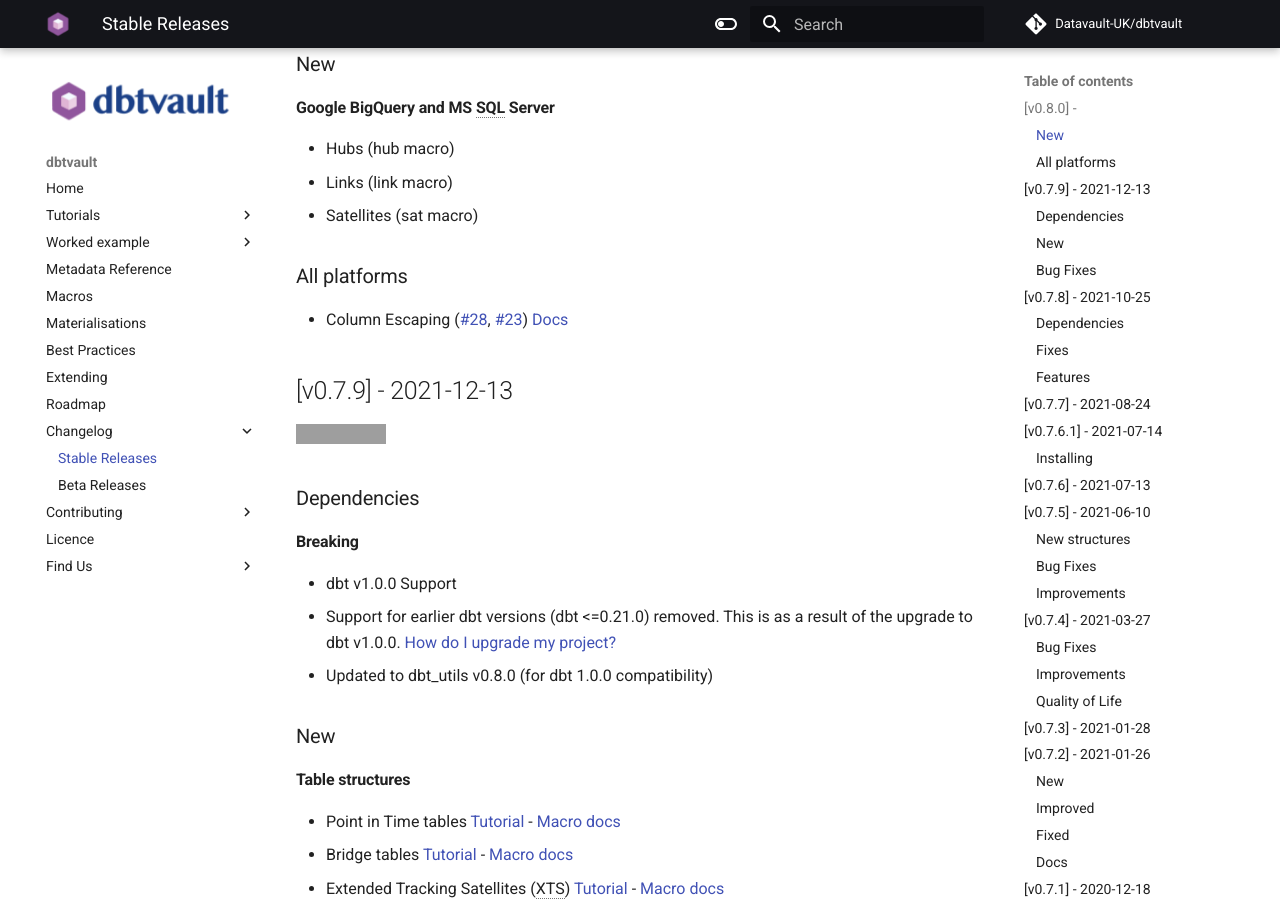
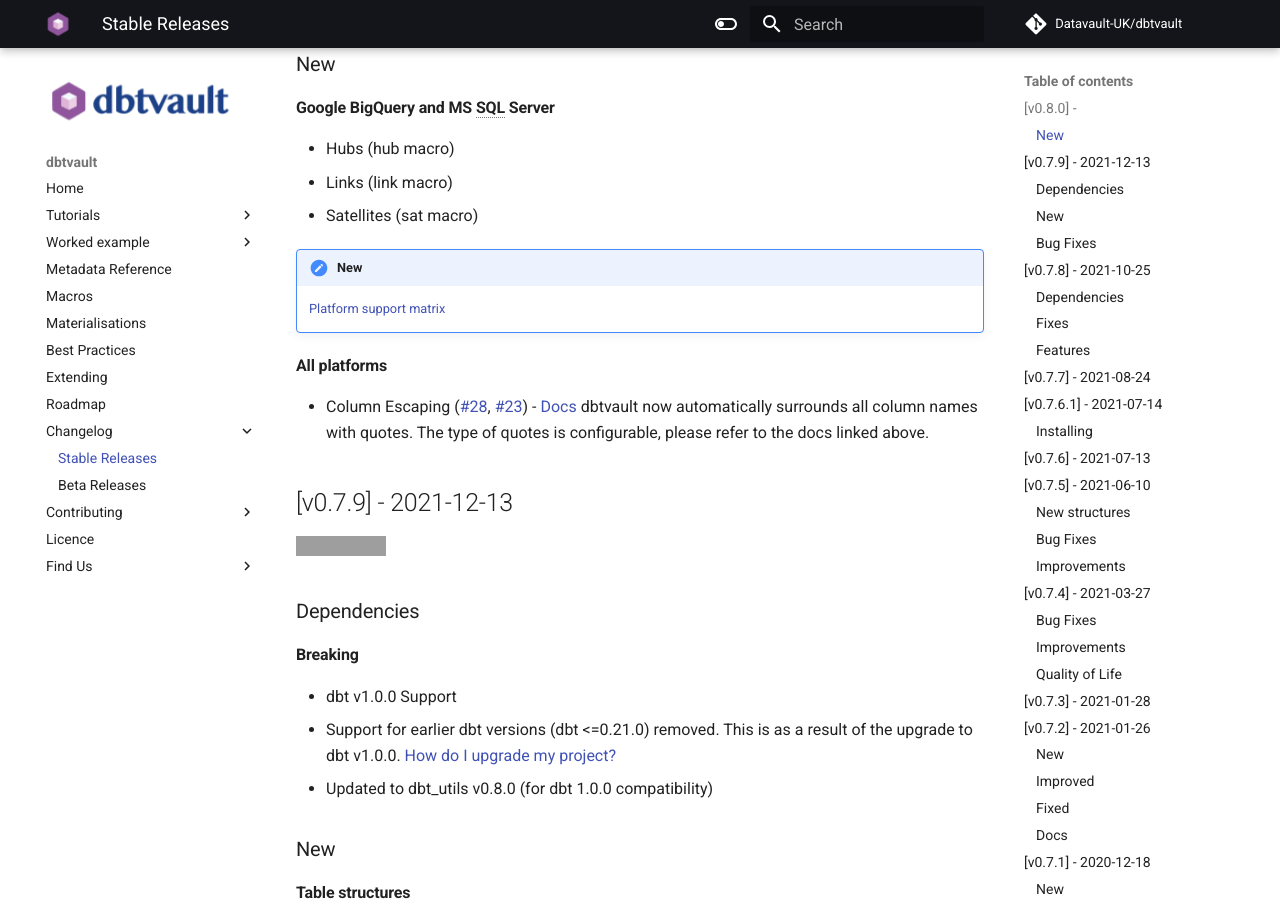
Before and after one commit to Datavault-UK/automate-dv-docs, an MkDocs documentation site: the page built from docs/changelog/stable.md, in a window 1280 px wide and 900 px high, scrolled down 661 px. Built offline with MkDocs 1.6.1 and Material for MkDocs 9.7.7, drawn with Linux system fonts in a browser that asks for light colours; comment, search, counter and statistics services are not loaded; grey boxes are pictures that could not be loaded.

Commit message:
Minor corrections

```diff
--- a/docs/changelog/stable.md
+++ b/docs/changelog/stable.md
@@ -24,10 +24,13 @@
 - Links (link macro)
 - Satellites (sat macro)
 
-### All platforms
+!!! new
+    [Platform support matrix](../macros.md#platform-support)
 
-- Column Escaping ([#28](https://github.com/Datavault-UK/dbtvault/issues/28), [#23](https://github.com/Datavault-UK/dbtvault/issues/23)) [Docs](../macros.md#escape_char_leftescape_char_right)
+#### All platforms
 
+- Column Escaping ([#28](https://github.com/Datavault-UK/dbtvault/issues/28), [#23](https://github.com/Datavault-UK/dbtvault/issues/23)) - [Docs](../macros.md#escape_char_leftescape_char_right)
+  dbtvault now automatically surrounds all column names with quotes. The type of quotes is configurable, please refer to the docs linked above.
 
 ## [v0.7.9] - 2021-12-13
 [![Documentation Status](https://readthedocs.org/projects/dbtvault/badge/?version=v0.7.9)](https://dbtvault.readthedocs.io/en/v0.7.9/?badge=v0.7.9)
--- a/docs/macros.md
+++ b/docs/macros.md
@@ -141,13 +141,15 @@
 
 ## Platform Support
 
-dbtvault is primarily developed on Snowflake, and we release support for other platforms as and when possible.
-
-Most of the time this will be at the same time as the Snowflake release unless it is a snowflake-only addition.
+The table below indicates which macros and templates are officially available for each platform.
+
+We have been Snowflake-only prior to dbtvault v0.8, and we are currently back-filling support for structures on other platforms.
+
+Thanks for your patience and continued support!
 
 !!! note
-    We are currently back-filling support for structures on other platforms as we have been Snowflake-only prior to dbtvault v0.8.
-    Thanks for your patience and continued support!
+    dbtvault is primarily developed on Snowflake, and we release support for other platforms as and when possible.
+    Most of the time this will be at the same time as the Snowflake release unless it is a snowflake-only addition.
 
 | Macro/Template | Snowflake                                     | Google BigQuery                                   | MS SQL Server                                     | Databricks                                        | Postgres                                          |
 |----------------|-----------------------------------------------|---------------------------------------------------|---------------------------------------------------|---------------------------------------------------|---------------------------------------------------|
```
Also changed, not shown: docs/roadmap.md (+1 -1 lines).
